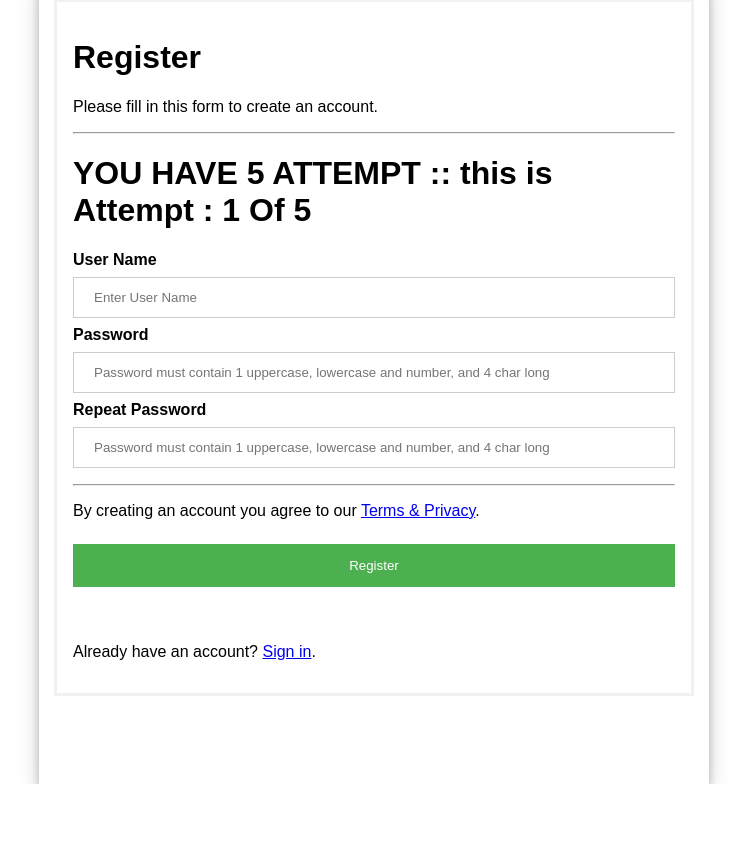
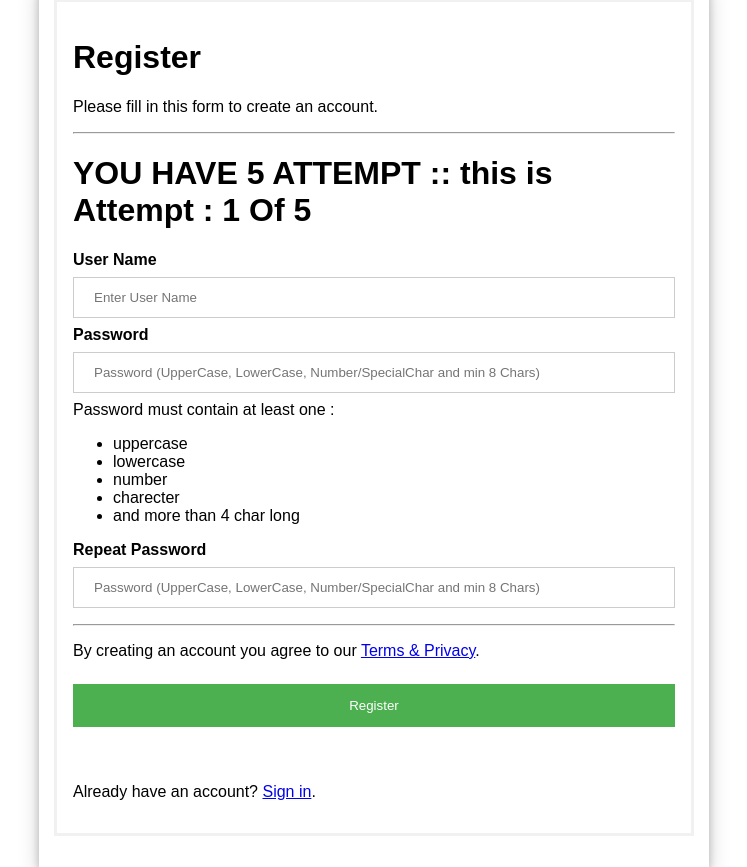
Before and after one commit to OAbouHajar/hash_Salt_CA, a PHP site: page /register.php in a window 1280 px wide. Shown: the part 16-883 px from the top of the page, without its empty margins (266-1013 px from the left). Before the commit the page ends 800 px from the top, so only its background shows below. Run offline with PHP 8.4, Linux system fonts and the light colour scheme; the visitor is signed in with stand-in values (Sample User, id 1); data that the repository does not hold is empty.

Commit message:
finish all the work

```diff
--- a/functions/menu.php
+++ b/functions/menu.php
@@ -38,7 +38,7 @@
 
 if (isset($_SESSION['user'])) {
 	//$userName = $_SESSION['user'];
-	echo "<div class='userMenuHead' >YOU ARE LOGED IN AS :   " . $_SESSION['user'] . "</div>";
+	echo "<div class='userMenuHead' >YOU ARE LOGED IN AS :   " . $_SESSION['sana_username'] . "</div>";
 }
 
 ?>
--- a/functions/menuAdmin.php
+++ b/functions/menuAdmin.php
@@ -39,7 +39,7 @@
 
 if (isset($_SESSION['user'])) {
 	//$userName = $_SESSION['user'];
-	echo "<div class='userMenuHead' >YOU ARE LOGED IN AS :   " . $_SESSION['user'] . "</div>";
+	echo "<div class='userMenuHead' >YOU ARE LOGED IN AS :   " . $_SESSION['sana_username'] . "</div>";
 }
 
 ?>
--- a/functions/pageBase.php
+++ b/functions/pageBase.php
@@ -16,6 +16,8 @@
 	<?php
 	$page = "";
 	session_start();
+	include 'db.inc.php';
+
 ################## redirect new
 $sql_ip_blocked_select = " SELECT MAX(time) FROM `logs` WHERE ipAdderss = '$_SESSION[ip]' and describeLog = 'blocked' AND userAgent = '$_SESSION[USER_AGENT]' ";
 $query_time = mysqli_query($con, $sql_ip_blocked_select);
--- a/register.php
+++ b/register.php
@@ -11,9 +11,9 @@ $query_time = mysqli_query($con, $sql_ip_blocked_select);
 $time_bocked =  mysqli_fetch_array($query_time);
 $time_blocked_check = strtotime($time_bocked[0]);
 if ($query_time->num_rows > 0) {
-	if (time()- $time_blocked_check < 60 ) {
-		header("location: cantReach.php");
-	}
+  if (time() - $time_blocked_check < 60) {
+    header("location: cantReach.php");
+  }
 }
 ############################
 
@@ -47,7 +47,7 @@ if (isset($_POST["username"]) && isset($_POST["psw"])) {
 				VALUES                    ('$_SESSION[userName]', '$_SESSION[ip]', '$_SESSION[token]', '$_SESSION[attempts]', '0','blocked', '$timestamp', '$_SESSION[USER_AGENT]')";
 
         if (!mysqli_query($con, $sql_ip_blocked_insert)) {
-            echo "Error in selecting username & password (loginScreen.html.php)" . mysqli_error($con);
+          echo "Error in selecting username & password (loginScreen.html.php)" . mysqli_error($con);
         }
         echo "YOU HAVE 5 ATTEPTS ALREADY ";
         $_SESSION['lockedOut'] = true;
@@ -95,12 +95,22 @@ function buildPage($att)
         <input type='text' placeholder='Enter User Name' name='username'  title='Three letter or more (No charecters)' required>
 
         <label for='psw'><b>Password</b></label>
-        <input type='password' placeholder='Password must contain 1 uppercase, lowercase and number, and 4 char long' pattern='(?=^.{3,}$)((?=.*\d)|(?=.*\W+))(?![.\n])(?=.*[A-Z])(?=.*[a-z]{3,}).*$'  name='psw' required>
+        <input type='password' placeholder='Password (UpperCase, LowerCase, Number/SpecialChar and min 8 Chars)' pattern='(?=^.{8,}$)((?=.*\d)|(?=.*\W+))(?![.\n])(?=.*[A-Z])(?=.*[a-z]).*$'  name='psw' required>
+        <br>Password must contain at least one :
+        <ul>
+        <li>uppercase</li>
+        <li>lowercase</li>
+        <li>number</li>
+        <li>charecter</li>
+        <li>and more than 4 char long</li>
+        </ul>
+
 
         <label for='psw-repeat'><b>Repeat Password</b></label>
-        <input type='password' placeholder='Password must contain 1 uppercase, lowercase and number, and 4 char long' pattern='(?=^.{3,}$)((?=.*\d)|(?=.*\W+))(?![.\n])(?=.*[A-Z])(?=.*[a-z]{3,}).*$' name='psw-repeat' required>
+        <input type='password' placeholder='Password (UpperCase, LowerCase, Number/SpecialChar and min 8 Chars)' pattern='(?=^.{8,}$)((?=.*\d)|(?=.*\W+))(?![.\n])(?=.*[A-Z])(?=.*[a-z]).*$' name='psw-repeat' required>
         <hr>
         <p>By creating an account you agree to our <a href='#'>Terms & Privacy</a>.</p>
+
 
         <button type='submit' class='registerbtn'>Register</button>
       </div>
```
Also changed, not shown: changePass.php (+8 -0 lines), loginScreen.html.php (+5 -7 lines).
